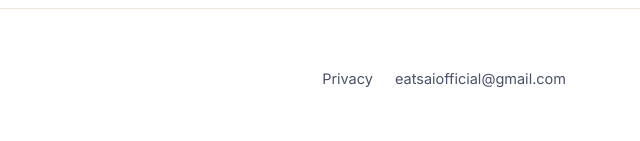
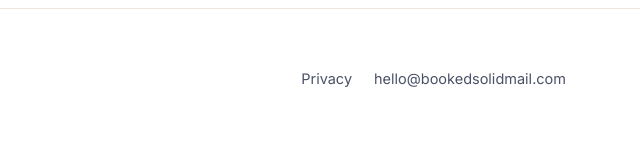
Before and after one commit to parksasbury-cloud/booked-solid-site, a plain HTML site: page index.html in a window 1280 px wide. Shown: the part 7125-7266 px from the top of the page, 640-1280 px from the left. Drawn offline with Linux system fonts and the light colour scheme.

Commit message:
Contact: hello@bookedsolidmail.com
Co-Authored-By: Claude Opus 5.5 <noreply@anthropic.com>

```diff
--- a/index.html
+++ b/index.html
@@ -224,7 +224,7 @@ footer a{color:var(--ink2);text-decoration:none;margin-left:22px}footer a:hover{
       <a href="#pricing">Pricing</a>
       <a href="#faq">FAQ</a>
     </div>
-    <a class="btn btn-dark nav-cta" href="mailto:eatsaiofficial@gmail.com?subject=Booked%20Solid%20demo">Get a demo</a>
+    <a class="btn btn-dark nav-cta" href="mailto:hello@bookedsolidmail.com?subject=Booked%20Solid%20demo">Get a demo</a>
   </div>
 </nav>
 
@@ -236,7 +236,7 @@ footer a{color:var(--ink2);text-decoration:none;margin-left:22px}footer a:hover{
       <h1>Your calendar,<br><span class="accent">booked solid.</span></h1>
       <p class="lead">A booking page that already knows your rules: <b>deposits, consultations, intake forms, each person's schedule</b> and <b>your cancellation policy</b>. Clients book in a few taps. You stop chasing no-shows.</p>
       <div class="cta-row">
-        <a class="btn btn-primary" href="mailto:eatsaiofficial@gmail.com?subject=Booked%20Solid%20demo">See a demo built for you
+        <a class="btn btn-primary" href="mailto:hello@bookedsolidmail.com?subject=Booked%20Solid%20demo">See a demo built for you
           <svg width="18" height="18" viewBox="0 0 24 24" fill="none" stroke="currentColor" stroke-width="2.4" stroke-linecap="round" stroke-linejoin="round" aria-hidden="true"><path d="M5 12h14M13 6l6 6-6 6"/></svg></a>
         <a class="btn btn-ghost" href="#how">How it works</a>
       </div>
@@ -448,7 +448,7 @@ footer a{color:var(--ink2);text-decoration:none;margin-left:22px}footer a:hover{
         <span class="eyebrow">Simple, flat pricing</span>
         <h3>Everything included</h3>
         <p>Tell us about your business and we'll send your quote along with a demo built from your real services. You'll know exactly what you pay before you decide.</p>
-        <div class="cta-row"><a class="btn btn-primary" href="mailto:eatsaiofficial@gmail.com?subject=Booked%20Solid%20quote">Ask for your quote</a></div>
+        <div class="cta-row"><a class="btn btn-primary" href="mailto:hello@bookedsolidmail.com?subject=Booked%20Solid%20quote">Ask for your quote</a></div>
       </div>
       <div class="price-r">
         <ul>
@@ -484,7 +484,7 @@ footer a{color:var(--ink2);text-decoration:none;margin-left:22px}footer a:hover{
     <div class="final-box">
       <h2>See it with your own services.</h2>
       <p>Send us your business name and booking link. We'll send back a demo page built with your real menu, hours and rules, no strings attached.</p>
-      <a class="btn" href="mailto:eatsaiofficial@gmail.com?subject=Booked%20Solid%20demo">Get my demo
+      <a class="btn" href="mailto:hello@bookedsolidmail.com?subject=Booked%20Solid%20demo">Get my demo
         <svg width="18" height="18" viewBox="0 0 24 24" fill="none" stroke="currentColor" stroke-width="2.4" stroke-linecap="round" stroke-linejoin="round" aria-hidden="true"><path d="M5 12h14M13 6l6 6-6 6"/></svg></a>
     </div>
   </div>
@@ -494,7 +494,7 @@ footer a{color:var(--ink2);text-decoration:none;margin-left:22px}footer a:hover{
 <footer>
   <div class="wrap">
     <div><a class="logo" href="#top" style="margin:0 0 8px;font-size:18px"><span class="logo-mark" style="width:28px;height:28px;border-radius:8px" aria-hidden="true"><svg width="15" height="15" viewBox="0 0 24 24" fill="none" stroke="#fff" stroke-width="3.2" stroke-linecap="round" stroke-linejoin="round"><path d="M5 12.5l4.5 4.5L19 7.5"/></svg></span>Booked Solid</a>© 2026 MUPPBURY HOLDINGS LLC</div>
-    <div><a href="privacy.html">Privacy</a><a href="mailto:eatsaiofficial@gmail.com">eatsaiofficial@gmail.com</a></div>
+    <div><a href="privacy.html">Privacy</a><a href="mailto:hello@bookedsolidmail.com">hello@bookedsolidmail.com</a></div>
   </div>
 </footer>
 
```
Also changed, not shown: privacy.html (+1 -1 lines).
